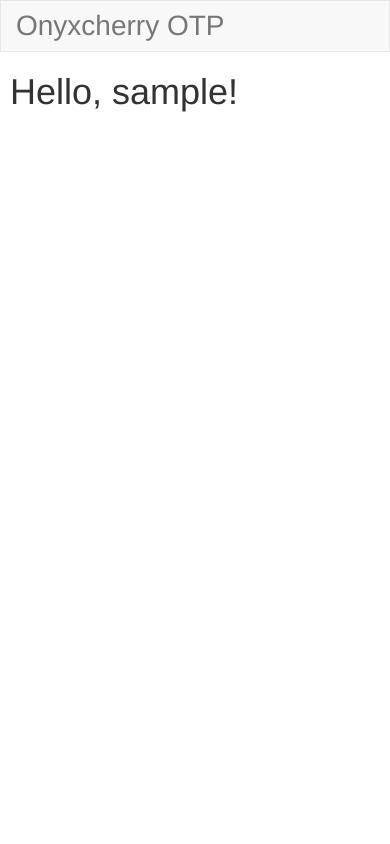
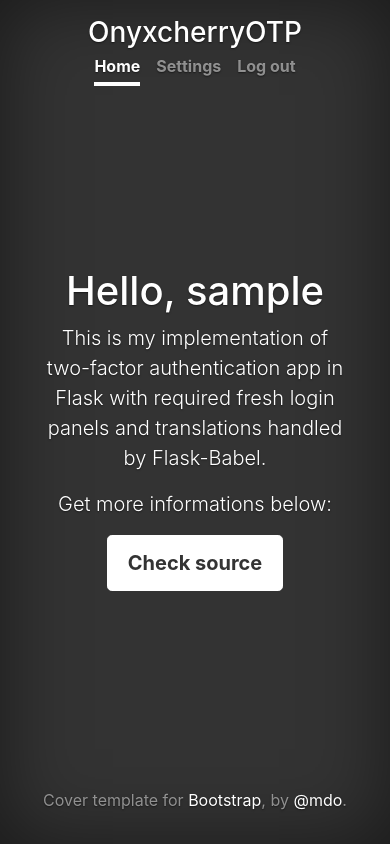
Before and after one commit to onyxcherry/OnyxcherryOTP, a Flask app: page / in a window 390 px wide. Run offline with Flask 2, Linux system fonts and the light colour scheme; the visitor is signed in with stand-in values (Sample User, id 1); data comes from the database, SQL or seed files in the repository; some libraries are stand-ins or nearby versions.

Commit message:
Change the default dashboard theme, update tests

```diff
--- a/app/main/routes.py
+++ b/app/main/routes.py
@@ -7,9 +7,11 @@ from flask_login import current_user, login_required
 
 @bp.route("/")
 @bp.route("/index")
-@login_required
+# @login_required
 def index():
-    return render_template("index.html", title=_("Home"))
+    return render_template(
+        "index2.html", title=_("Home"), default_content=True
+    )
 
 
 @bp.route("/settings")
@@ -22,4 +24,6 @@ def settings():
         return render_template(
             "settings/settings.html", title=_("Settings"), twofa_enabled=True
         )
-    return render_template("settings/settings.html", title=_("Settings"))
+    return render_template(
+        "settings/settings.html", title=_("Settings"), settings_active=True
+    )
--- /dev/null
+++ b/app/static/css/cover.css
@@ -0,0 +1,120 @@
+.bd-placeholder-img {
+        font-size: 1.125rem;
+        text-anchor: middle;
+        -webkit-user-select: none;
+        -moz-user-select: none;
+        -ms-user-select: none;
+        user-select: none;
+      }
+
+      @media (min-width: 768px) {
+        .bd-placeholder-img-lg {
+          font-size: 3.5rem;
+        }
+      }
+/*
+ * Globals
+ */
+
+/* Links */
+a,
+a:focus,
+a:hover {
+  color: #fff;
+}
+
+/* Custom default button */
+.btn-secondary,
+.btn-secondary:hover,
+.btn-secondary:focus {
+  color: #333;
+  text-shadow: none; /* Prevent inheritance from `body` */
+  background-color: #fff;
+  border: .05rem solid #fff;
+}
+
+
+/*
+ * Base structure
+ */
+
+html,
+body {
+  height: 100%;
+  background-color: #333;
+}
+
+body {
+  display: -ms-flexbox;
+  display: flex;
+  color: #fff;
+  text-shadow: 0 .05rem .1rem rgba(0, 0, 0, .5);
+  box-shadow: inset 0 0 5rem rgba(0, 0, 0, .5);
+}
+
+.cover-container {
+  max-width: 42em;
+}
+
+
+/*
+ * Header
+ */
+.masthead {
+  margin-bottom: 2rem;
+}
+
+.masthead-brand {
+  margin-bottom: 0;
+}
+
+.nav-masthead .nav-link {
+  padding: .25rem 0;
+  font-weight: 700;
+  color: rgba(255, 255, 255, .5);
+  background-color: transparent;
+  border-bottom: .25rem solid transparent;
+}
+
+.nav-masthead .nav-link:hover,
+.nav-masthead .nav-link:focus {
+  border-bottom-color: rgba(255, 255, 255, .25);
+}
+
+.nav-masthead .nav-link + .nav-link {
+  margin-left: 1rem;
+}
+
+.nav-masthead .active {
+  color: #fff;
+  border-bottom-color: #fff;
+}
+
+@media (min-width: 48em) {
+  .masthead-brand {
+    float: left;
+  }
+  .nav-masthead {
+    float: right;
+  }
+}
+
+
+/*
+ * Cover
+ */
+.cover {
+  padding: 0 1.5rem;
+}
+.cover .btn-lg {
+  padding: .75rem 1.25rem;
+  font-weight: 700;
+}
+
+
+/*
+ * Footer
+ */
+.mastfoot {
+  color: rgba(255, 255, 255, .5);
+}
--- /dev/null
+++ b/app/templates/index2.html
@@ -0,0 +1,70 @@
+<!doctype html>
+<html lang="en">
+
+<head>
+  <meta charset="utf-8">
+  <meta name="viewport" content="width=device-width, initial-scale=1, shrink-to-fit=no">
+  <meta name="description" content="">
+  <meta name="author" content="Mark Otto, Jacob Thornton, and Bootstrap contributors">
+  <title>{% if title %}{{ title }} - Onyxcherry OTP{% else %}{{ _('Welcome to Onyxcherry OTP') }}{% endif %}</title>
+
+  <link rel="canonical" href="https://getbootstrap.com/docs/4.5/examples/cover/">
+
+  <!-- Bootstrap core CSS -->
+  <link rel="stylesheet" href="https://stackpath.bootstrapcdn.com/bootstrap/4.5.2/css/bootstrap.min.css"
+    integrity="sha384-JcKb8q3iqJ61gNV9KGb8thSsNjpSL0n8PARn9HuZOnIxN0hoP+VmmDGMN5t9UJ0Z" crossorigin="anonymous">
+
+  <link href="/static/css/cover.css" rel="stylesheet">
+</head>
+
+<body class="text-center">
+  <div class="cover-container d-flex w-100 h-100 p-3 mx-auto flex-column">
+    <header class="masthead mb-auto">
+      <div class="inner">
+        <h3 class="masthead-brand">OnyxcherryOTP</h3>
+        <nav class="nav nav-masthead justify-content-center">
+          <a class="nav-link {% if not settings_active %}active{% endif %}" href="{{ url_for('main.index') }}">{{ _('Home') }}</a>
+          <a class="nav-link {% if settings_active %}active{% endif %}" href="{{ url_for('main.settings') }}">{{ _('Settings') }}</a>
+          {% if current_user.is_anonymous %}
+          <a class="nav-link" href="{{ url_for('auth.login') }}">{{ _('Sign in') }}</a>
+          {% else %}
+          <a class="nav-link" href="{{ url_for('auth.logout') }}">{{ _('Log out') }}</a>
+          {% endif %}
+        </nav>
+      </div>
+    </header>
+
+    <main role="main" class="inner cover">
+      {% with messages = get_flashed_messages() %}
+      {% if messages %}
+      {% for message in messages %}
+      <div class="alert alert-light" role="alert">{{ message }}</div>
+      {% endfor %}
+      {% endif %}
+      {% endwith %}
+      {% if default_content %}
+
+      <h1 class="cover-heading">Hello, {{ current_user.username }}</h1>
+      <p class="lead">This is my implementation of two-factor authentication app in Flask with required fresh login
+        panels and translations handled by Flask-Babel. </p>
+        <p class="lead">Get more informations below:</p>
+        <p class="lead">
+          <a href="https://github.com/onyxcherry/OnyxcherryOTP" class="btn btn-lg btn-secondary">Check source</a>
+        </p>
+        {% else %}
+        {% block content %}
+
+        {% endblock %}
+        {% endif %}
+    </main>
+
+    <footer class="mastfoot mt-auto">
+      <div class="inner">
+        <p>Cover template for <a href="https://getbootstrap.com/">Bootstrap</a>, by <a
+            href="https://twitter.com/mdo">@mdo</a>.</p>
+      </div>
+    </footer>
+  </div>
+</body>
+
+</html>
--- a/app/templates/settings/settings.html
+++ b/app/templates/settings/settings.html
@@ -1,7 +1,6 @@
-{% extends "base.html" %}
-{% import "bootstrap/wtf.html" as wtf %}
+{% extends "index2.html" %}
 
-{% block app_content %}
+{% block content %}
     <h1>{{ _('Settings') }}</h1>
     {% if twofa_enabled %}
     <h2>{{ ('Turn off 2FA') }}:</h2>
```
Also changed, not shown: app/templates/twofa/login_with_twofa.html (+9 -12 lines), tests/functional/test_change_session_id.py (+0 -1 lines), tests/functional/test_login_with_2fa_enabled.py (+4 -4 lines), README.md.
